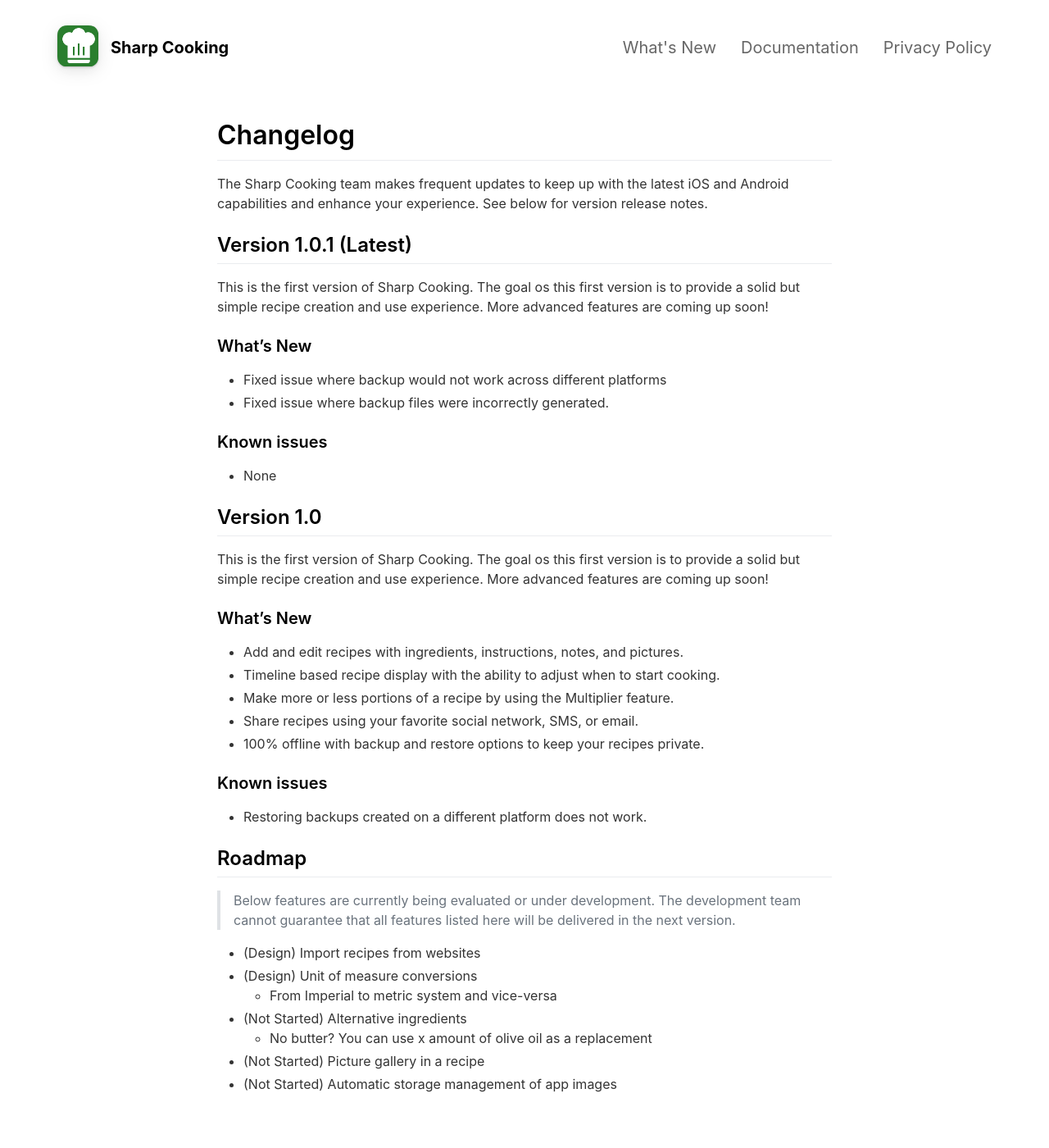
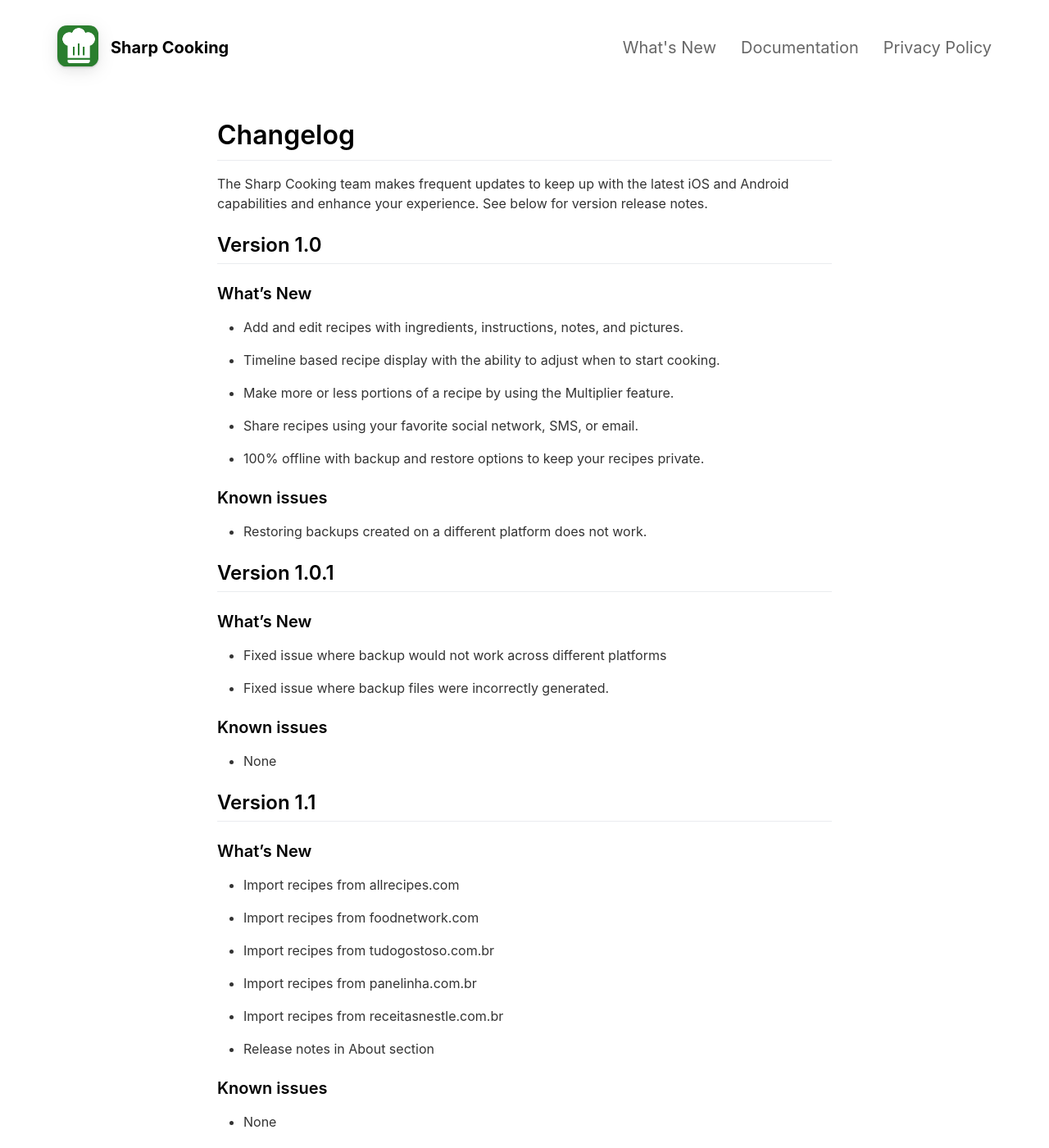
Before and after one commit to jlucaspains/sharp-cooking-pages, a Jekyll site: the page built from _pages/changelog.md, in a window 1280 px wide and 1400 px high. Shown: the whole window at 82% size. Built offline with Jekyll 4.4.1, drawn with Linux system fonts in a browser that asks for light colours; nearby versions of some CDN libraries.

Commit message:
Moved release notes and changed changelog page

```diff
--- a/_data/releasenotes.json
+++ /dev/null
@@ -1,36 +0,0 @@
-[
-    {
-        "version": "1.0",
-        "new": [
-            "Add and edit recipes with ingredients, instructions, notes, and pictures.",
-            "Timeline based recipe display with the ability to adjust when to start cooking.",
-            "Make more or less portions of a recipe by using the Multiplier feature.",
-            "Share recipes using your favorite social network, SMS, or email.",
-            "100% offline with backup and restore options to keep your recipes private."
-        ],
-        "knownIssues": [
-            "Restoring backups created on a different platform does not work."
-        ]
-    },
-    {
-        "version": "1.0.1",
-        "new": [
-            "Fixed issue where backup would not work across different platforms",
-            "Fixed issue where backup files were incorrectly generated."
-        ],
-        "knownIssues": [
-            "None"
-        ]
-    },
-    {
-        "version": "1.1",
-        "new": [
-            "Import recipes from websites. Supported sites are: allrecipes.com, foodnetwork.com, tudogostoso.com.br, panelinha.com.br, e receitasnestle.com.br.",
-            "Added display for release notes when first launching app after update."
-        ],
-        "knownIssues": [
-            "None"
-        ]
-    }
-
-]
--- a/assets/config/releasenotes.json
+++ b/_data/releasenotes_enUS.json
@@ -25,8 +25,12 @@
     {
         "version": "1.1",
         "new": [
-            "Import recipes from websites. Supported sites are: allrecipes.com, foodnetwork.com, tudogostoso.com.br, panelinha.com.br, e receitasnestle.com.br.",
-            "Introduced release notes inside app for better notification after updates."
+            "Import recipes from allrecipes.com",
+            "Import recipes from foodnetwork.com",
+            "Import recipes from tudogostoso.com.br",
+            "Import recipes from panelinha.com.br",
+            "Import recipes from receitasnestle.com.br",
+            "Release notes in About section"
         ],
         "knownIssues": [
             "None"
--- /dev/null
+++ b/_data/releasenotes_ptBR.json
@@ -0,0 +1,40 @@
+[
+    {
+        "version": "1.0",
+        "new": [
+            "Adicione e edite receitas com ingredientes, instruções, notas e fotos.",
+            "Exibição de receita baseada em linha do tempo com a capacidade de ajustar quando começar a cozinhar.",
+            "Faça mais ou menos porções de uma receita usando o recurso Multiplicador.",
+            "Compartilhe receitas usando sua rede social favorita, SMS ou e-mail.",
+            "100% offline com opções de backup e restauração para manter suas receitas privadas."
+        ],
+        "knownIssues": [
+            "Restaurar backups criados em uma plataforma diferente causa erros."
+        ]
+    },
+    {
+        "version": "1.0.1",
+        "new": [
+            "Corrigido o problema em que o backup não funcionava em plataformas diferentes",
+            "Corrigido o problema em que os arquivos de backup eram gerados incorretamente."
+        ],
+        "knownIssues": [
+            "Nenhum"
+        ]
+    },
+    {
+        "version": "1.1",
+        "new": [
+            "Importar receitas de allrecipes.com",
+            "Importar receitas de foodnetwork.com",
+            "Importar receitas de tudogostoso.com.br",
+            "Importar receitas de panelinha.com.br",
+            "Importar receitas de receitasnestle.com.br",
+            "Notas de lançamento na seção Sobre"
+        ],
+        "knownIssues": [
+            "Nenhum"
+        ]
+    }
+
+]
--- a/_pages/changelog.md
+++ b/_pages/changelog.md
@@ -7,28 +7,19 @@ include_in_header: true
 # Changelog
 The Sharp Cooking team makes frequent updates to keep up with the latest iOS and Android capabilities and enhance your experience. See below for version release notes.
 
-## **Version 1.0.1** (Latest)
-This is the first version of Sharp Cooking. The goal os this first version is to provide a solid but simple recipe creation and use experience. More advanced features are coming up soon!
+{% for item in site.data.releasenotes_enUS %}
+## **Version {{item.version}}**
 
 ### What's New
-- Fixed issue where backup would not work across different platforms
-- Fixed issue where backup files were incorrectly generated.
+{% for newItem in item.new %}
+- {{newItem}}
+{% endfor %}
 
 ### Known issues
-- None
-
-## **Version 1.0**
-This is the first version of Sharp Cooking. The goal os this first version is to provide a solid but simple recipe creation and use experience. More advanced features are coming up soon!
-
-### What's New
-- Add and edit recipes with ingredients, instructions, notes, and pictures.
-- Timeline based recipe display with the ability to adjust when to start cooking.
-- Make more or less portions of a recipe by using the Multiplier feature.
-- Share recipes using your favorite social network, SMS, or email.
-- 100% offline with backup and restore options to keep your recipes private.
-
-### Known issues
-- Restoring backups created on a different platform does not work.
+{% for knownIssue in item.knownIssues %}
+- {{knownIssue}}
+{% endfor %}
+{% endfor %}
 
 ## **Roadmap**
 > Below features are currently being evaluated or under development. The development team cannot guarantee that all features listed here will be delivered in the next version.
```
